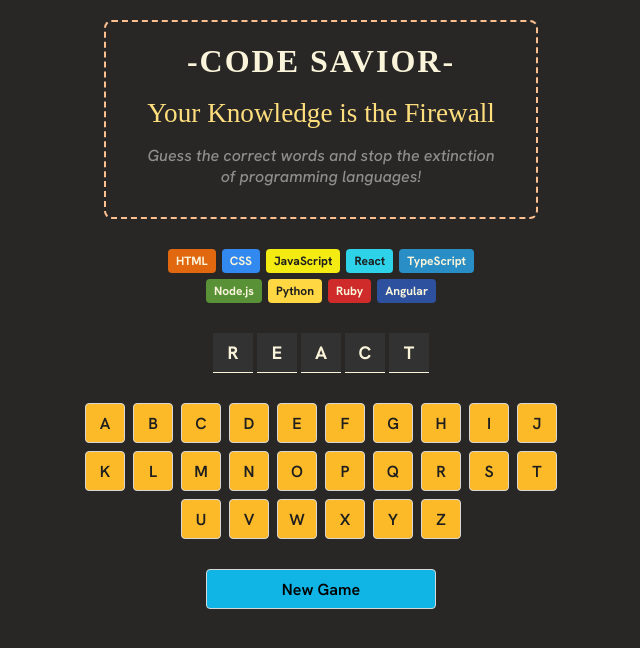
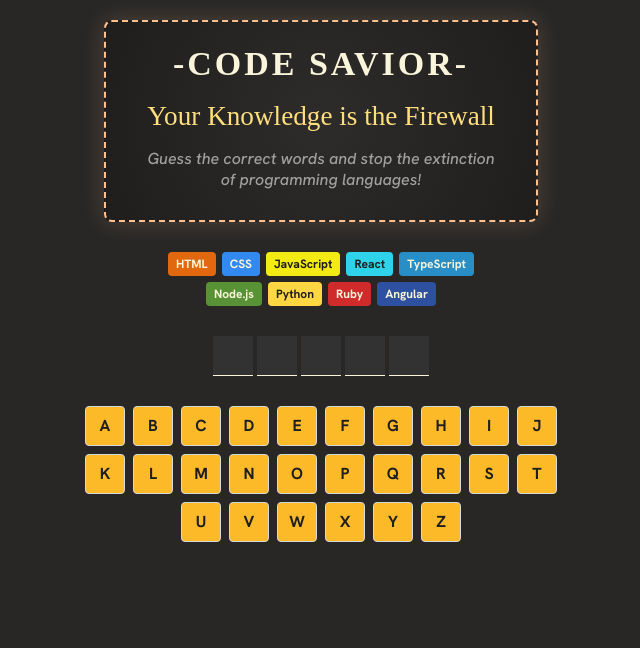
Before and after one commit to UminduH/Code-Savior, a React (Vite) app: page / in a window 1280 px wide. Shown: the top 648 px of the page, without its empty margins (319-959 px from the left). Built offline with nearby package versions, Linux system fonts and the light colour scheme; a web font is replaced by a local one.

Commit message:
Add game functionality

```diff
--- a/src/App.css
+++ b/src/App.css
@@ -32,15 +32,22 @@
   padding: 0 40px;
   border: 2px dashed #ffc090;
   border-radius: 8px;
+  background: radial-gradient(circle, #2e2c2b, #1f1e1d);
+  box-shadow: 0 0 25px rgba(255, 192, 144, 0.2);
+  transition: transform 0.3s ease;
   margin-bottom: 30px;
+}
+
+header:hover {
+  transform: scale(1.01);
 }
 
 header > h1 {
   color: #f9f4da;
   font-family: "Bitcount Grid Double";
-  font-size: 2rem;
+  font-size: 2.125rem;
   font-weight: 600;
-  letter-spacing: 2px;
+  letter-spacing: 3px;
   margin-bottom: 0;
 }
 
@@ -54,7 +61,7 @@
 }
 
 header > p {
-  color: #8e8e8e;
+  color: #a0a0a0;
   font-weight: 500;
   font-size: 1rem;
   font-style: italic;
@@ -83,6 +90,24 @@
 
 .language-list .language:hover {
   transform: scale(1.1);
+}
+
+.language-list .language.lost::before {
+  content: "💀";
+  position: absolute;
+  display: flex;
+  align-items: center;
+  justify-content: center;
+  height: 100%;
+  width: 100%;
+  font-size: 0.85rem;
+  top: 0;
+  left: 0;
+  background-color: rgba(0, 0, 0, 0.7);
+}
+
+.language-list .language.lost:hover {
+  transform: scale(1);
 }
 
 .current-word {
@@ -121,19 +146,40 @@
 
 .keyboard button {
   font-family: "Hanken Grotesk", Arial, sans-serif;
-  font-weight: 600;
+  font-weight: 700;
   font-size: 1rem;
   background-color: #fcba29;
   color: #1e1e1e;
-  border: 1px solid #d7d7d7;
+  border: none;
   border-radius: 4px;
   width: 40px;
   height: 40px;
   cursor: pointer;
 }
 
-.keyboard button:hover {
+.keyboard button.available {
+  border: 1.8px solid #d7d7d7;
+}
+
+.keyboard button.available:hover {
   opacity: 0.9;
+}
+
+.keyboard button.correct {
+  background-color: #10a95b;
+}
+
+.keyboard button.incorrect {
+  background-color: #ec5d49;
+}
+
+.keyboard button:disabled {
+  cursor: not-allowed;
+  opacity: 0.5;
+}
+
+.keyboard button:disabled:hover {
+  opacity: 0.5;
 }
 
 .new-game-button {
--- a/src/App.jsx
+++ b/src/App.jsx
@@ -4,15 +4,53 @@
 import Word from "./components/Word";
 import Keyboard from "./components/Keyboard";
 import NewGameButton from "./components/NewGameButton";
+import { useState } from "react";
+import languages from "./data/languages";
 
 function App() {
+  const [currentWord, setCurrentWord] = useState("react");
+  const [guessedLetters, setGuessedLetters] = useState([]);
+
+  const guessesLeft = languages.length;
+  const wrongGuessCount = guessedLetters.filter(
+    (letter) => !currentWord.includes(letter)
+  ).length;
+
+  const isGameLost = wrongGuessCount >= guessesLeft;
+  const isGameWon = currentWord
+    .split("")
+    .every((letter) => guessedLetters.includes(letter));
+  const isGameOver = isGameLost || isGameWon;
+
+  function addGuessedLetter(letter) {
+    setGuessedLetters((prevGuessedLetters) =>
+      prevGuessedLetters.includes(letter)
+        ? prevGuessedLetters
+        : [...prevGuessedLetters, letter]
+    );
+  }
+
+  function newGame() {
+    setCurrentWord("library");
+    setGuessedLetters([]);
+  }
+
   return (
     <main>
       <Header />
-      <LanguageList />
-      <Word />
-      <Keyboard />
-      <NewGameButton />
+      <LanguageList wrongGuessCount={wrongGuessCount} />
+      <Word
+        currentWord={currentWord}
+        guessedLetters={guessedLetters}
+        isGameLost={isGameLost}
+      />
+      <Keyboard
+        guessedLetters={guessedLetters}
+        currentWord={currentWord}
+        addGuessedLetter={addGuessedLetter}
+        isGameOver={isGameOver}
+      />
+      {isGameOver && <NewGameButton newGame={newGame} />}
     </main>
   );
 }
--- a/src/components/Keyboard.jsx
+++ b/src/components/Keyboard.jsx
@@ -1,9 +1,27 @@
-function Keyboard() {
+function Keyboard({
+  guessedLetters,
+  currentWord,
+  addGuessedLetter,
+  isGameOver,
+}) {
   const lowerCaseAlphabet = Array.from({ length: 26 }, (_, index) =>
     String.fromCharCode(97 + index)
   );
   const keyboardElements = lowerCaseAlphabet.map((letter) => (
-    <button key={letter}>{letter.toUpperCase()}</button>
+    <button
+      key={letter}
+      onClick={() => addGuessedLetter(letter)}
+      disabled={isGameOver}
+      className={
+        guessedLetters.includes(letter)
+          ? currentWord.includes(letter)
+            ? "correct"
+            : "incorrect"
+          : "available"
+      }
+    >
+      {letter.toUpperCase()}
+    </button>
   ));
 
   return <section className="keyboard">{keyboardElements}</section>;
--- a/src/components/LanguageList.jsx
+++ b/src/components/LanguageList.jsx
@@ -1,10 +1,10 @@
 import languages from "../data/languages";
 
-function LanguageList() {
-  const languageElements = languages.map((language) => (
+function LanguageList({ wrongGuessCount }) {
+  const languageElements = languages.map((language, index) => (
     <span
       key={language.name}
-      className="language"
+      className={`language ${index < wrongGuessCount ? "lost" : ""}`}
       style={{
         backgroundColor: language.backgroundColor,
         color: language.color,
--- a/src/components/NewGameButton.jsx
+++ b/src/components/NewGameButton.jsx
@@ -1,5 +1,9 @@
-function NewGameButton() {
-  return <button className="new-game-button">New Game</button>;
+function NewGameButton({ newGame }) {
+  return (
+    <button className="new-game-button" onClick={newGame}>
+      New Game
+    </button>
+  );
 }
 
 export default NewGameButton;
--- a/src/components/Word.jsx
+++ b/src/components/Word.jsx
@@ -1,8 +1,18 @@
-function Word() {
-  const currentWord = "react";
-  const letterElements = currentWord
-    .split("")
-    .map((letter, index) => <span key={index}>{letter.toUpperCase()}</span>);
+function Word({ currentWord, guessedLetters, isGameLost }) {
+  const letterElements = currentWord.split("").map((letter, index) => (
+    <span
+      key={index}
+      style={{
+        color: isGameLost && !guessedLetters.includes(letter) && "#ec5d49",
+      }}
+    >
+      {guessedLetters.includes(letter)
+        ? letter.toUpperCase()
+        : isGameLost
+        ? letter.toUpperCase()
+        : ""}
+    </span>
+  ));
 
   return <section className="current-word">{letterElements}</section>;
 }
```
